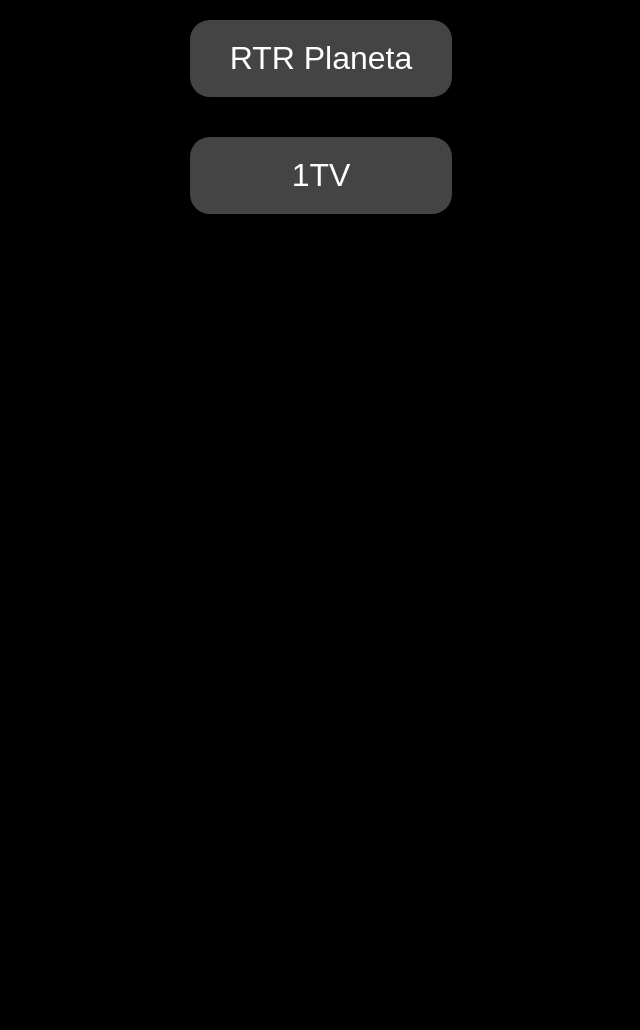
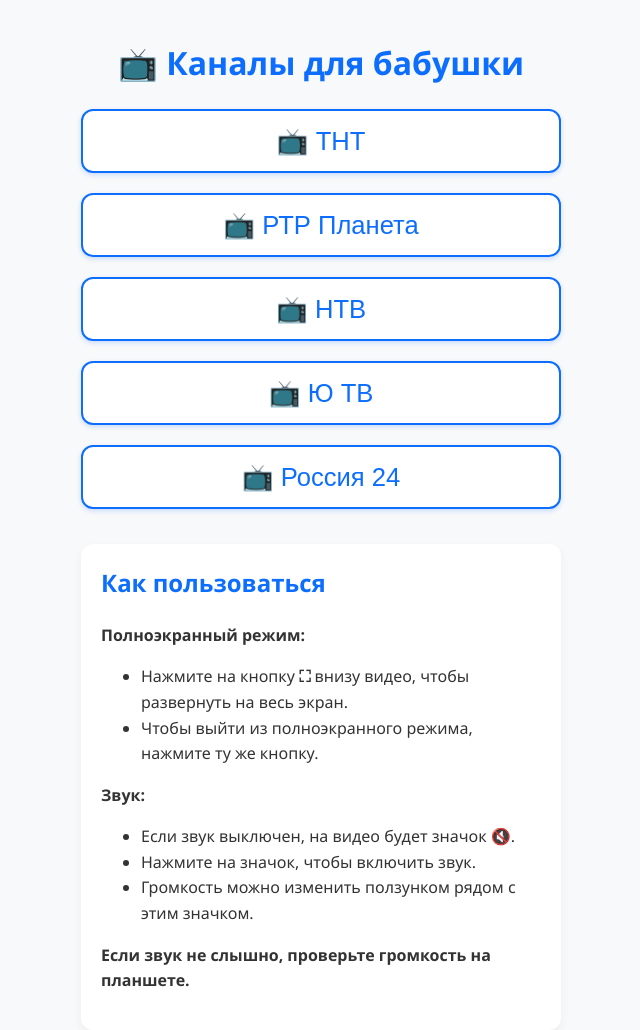
Before and after one commit to DinoPlayzZ/Babushka-TV, a plain HTML site: page index.html in a window 1280 px wide. Shown: the whole page, without its empty margins (319-959 px from the left). Before the commit the page ends 800 px from the top, so only its background shows below. Drawn offline with Linux system fonts and the light colour scheme.

Commit message:
Update index.html

```diff
--- a/index.html
+++ b/index.html
@@ -1,108 +1,152 @@
 <!DOCTYPE html>
-<html lang="en">
+<html lang="ru">
 <head>
-  <meta charset="UTF-8">
-  <title>TV for Grandma</title>
-  <meta name="viewport" content="width=device-width, initial-scale=1.0">
+  <meta charset="UTF-8" />
+  <title>Телевидение для бабушки</title>
+  <meta name="viewport" content="width=device-width, initial-scale=1" />
   <style>
     body {
       margin: 0;
-      font-family: sans-serif;
-      background-color: black;
-      color: white;
+      font-family: "Segoe UI", Tahoma, Geneva, Verdana, sans-serif;
+      background-color: #f8f9fa;
+      color: #333;
       display: flex;
       flex-direction: column;
       align-items: center;
-      justify-content: center;
+      justify-content: flex-start;
+      height: 100vh;
+      padding: 20px;
+      box-sizing: border-box;
     }
-
-    .channel-button {
-      font-size: 2em;
-      margin: 20px;
-      padding: 20px 40px;
-      background-color: #444;
+    #home {
+      width: 100%;
+      max-width: 480px;
+    }
+    h1 {
+      text-align: center;
+      margin-bottom: 15px;
+      color: #0d6efd;
+    }
+    .channel-btn {
+      font-size: 1.6rem;
+      padding: 15px 30px;
+      margin: 10px 0;
+      border: 2px solid #0d6efd;
+      border-radius: 12px;
+      background-color: #ffffff;
+      color: #0d6efd;
+      cursor: pointer;
+      width: 100%;
+      box-sizing: border-box;
+      transition: background-color 0.3s, color 0.3s;
+      box-shadow: 0 2px 5px rgba(13,110,253,0.2);
+    }
+    .channel-btn:hover {
+      background-color: #0d6efd;
       color: white;
+      box-shadow: 0 4px 10px rgba(13,110,253,0.4);
+    }
+    #channel-view {
+      display: none;
+      width: 100%;
+      height: 80vh;
+      position: relative;
+      margin-top: 15px;
+      border: 1px solid #ddd;
+      border-radius: 12px;
+      overflow: hidden;
+      box-shadow: 0 4px 8px rgba(0,0,0,0.1);
+      background-color: #000;
+    }
+    #channel-frame {
+      width: 100%;
+      height: 100%;
       border: none;
-      border-radius: 20px;
-      cursor: pointer;
+      background: black;
+      border-radius: 12px;
     }
-
-    .tilbake-button {
-      position: fixed;
-      top: 20px;
-      left: 20px;
-      background-color: red;
-      color: white;
-      padding: 10px 20px;
-      font-size: 1.5em;
+    #back-btn {
+      position: absolute;
+      top: 15px;
+      left: 15px;
+      z-index: 10;
+      font-size: 1.3rem;
+      padding: 8px 16px;
+      background: #dc3545;
       border: none;
       border-radius: 10px;
-      z-index: 9999;
+      color: white;
+      cursor: pointer;
+      opacity: 0.9;
+      box-shadow: 0 2px 5px rgba(0,0,0,0.3);
+      transition: opacity 0.3s;
     }
-
-    iframe {
-      width: 100%;
-      height: 100vh;
-      border: none;
+    #back-btn:hover {
+      opacity: 1;
+    }
+    #instructions {
+      margin-top: 25px;
+      font-size: 1rem;
+      line-height: 1.6;
+      background: #ffffff;
+      padding: 20px;
+      border-radius: 12px;
+      box-shadow: 0 4px 10px rgba(0,0,0,0.05);
+      color: #333;
+    }
+    #instructions h2 {
+      color: #0d6efd;
+      margin-top: 0;
     }
   </style>
+</head>
+<body>
+
+  <div id="home">
+    <h1>📺 Каналы для бабушки</h1>
+
+    <button class="channel-btn" onclick="openChannel('https://smotret.tv/tnt')">📺 ТНТ</button>
+    <button class="channel-btn" onclick="openChannel('https://smotret.tv/planeta-rtr')">📺 РТР Планета</button>
+    <button class="channel-btn" onclick="openChannel('https://smotret.tv/ntv')">📺 НТВ</button>
+    <button class="channel-btn" onclick="openChannel('https://smotret.tv/yu')">📺 Ю ТВ</button>
+    <button class="channel-btn" onclick="openChannel('https://smotret.tv/rossiya_24')">📺 Россия 24</button>
+
+<div id="instructions">
+  <h2>Как пользоваться</h2>
+  <p><strong>Полноэкранный режим:</strong></p>
+  <ul>
+    <li>Нажмите на кнопку <span style="font-weight:bold;">⛶</span> внизу видео, чтобы развернуть на весь экран.</li>
+    <li>Чтобы выйти из полноэкранного режима, нажмите ту же кнопку.</li>
+  </ul>
+  <p><strong>Звук:</strong></p>
+  <ul>
+    <li>Если звук выключен, на видео будет значок <span style="font-weight:bold;">🔇</span>.</li>
+    <li>Нажмите на значок, чтобы включить звук.</li>
+    <li>Громкость можно изменить ползунком рядом с этим значком.</li>
+  </ul>
+  <p><strong>Если звук не слышно, проверьте громкость на планшете.</strong></p>
+</div>
+
+  </div>
+
+  <div id="channel-view">
+    <button id="back-btn" onclick="goHome()">🔙 Назад</button>
+    <iframe id="channel-frame" allowfullscreen></iframe>
+  </div>
 
   <script>
-    function notifyTasker(channel) {
-      fetch(`http://localhost:8765/channel?name=${channel}`)
-        .then(() => console.log("Tasker notified: " + channel))
-        .catch(err => console.error("Tasker error:", err));
+    function openChannel(url) {
+      document.getElementById('home').style.display = 'none';
+      document.getElementById('channel-view').style.display = 'block';
+      document.getElementById('channel-frame').src = url;
     }
+    function goHome() {
+      document.getElementById('channel-frame').src = '';
+      document.getElementById('channel-view').style.display = 'none';
+      document.getElementById('home').style.display = 'block';
+      window.scrollTo(0,0);
+    }
+  </script>
 
-    function loadChannel(name, url) {
-      notifyTasker(name);
-      localStorage.setItem('lastChannel', name);
-      localStorage.setItem('lastURL', url);
-      window.location.hash = '#channel';
-      render();
-    }
-
-    function goBack() {
-      window.location.hash = '';
-      render();
-    }
-
-    function render() {
-      const main = document.getElementById('main');
-      const channelView = document.getElementById('channel');
-      const tilbakeBtn = document.getElementById('tilbake');
-
-      if (window.location.hash === '#channel') {
-        const url = localStorage.getItem('lastURL');
-        document.getElementById('iframe').src = url;
-        main.style.display = 'none';
-        channelView.style.display = 'block';
-        tilbakeBtn.style.display = 'block';
-      } else {
-        main.style.display = 'flex';
-        channelView.style.display = 'none';
-        tilbakeBtn.style.display = 'none';
-      }
-    }
-
-    window.addEventListener('hashchange', render);
-    window.addEventListener('load', render);
-  </script>
-</head>
-<body>
-  <!-- Tilbake button -->
-  <button id="tilbake" class="tilbake-button" onclick="goBack()" style="display: none;">Tilbake</button>
-
-  <!-- Main Menu -->
-  <div id="main" style="flex-direction: column;">
-    <button class="channel-button" onclick="loadChannel('rtr', 'https://rustv.live/main/planeta-rtr-channel.html')">RTR Planeta</button>
-    <button class="channel-button" onclick="loadChannel('1tv', 'https://rustv.live/main/1tv-channel.html')">1TV</button>
-    <!-- Add more channels here -->
-  </div>
-
-  <!-- Channel View -->
-  <div id="channel" style="display: none; width: 100%; height: 100%;">
-    <iframe id="iframe" src=""></iframe>
-  </div>
 </body>
 </html>
```
